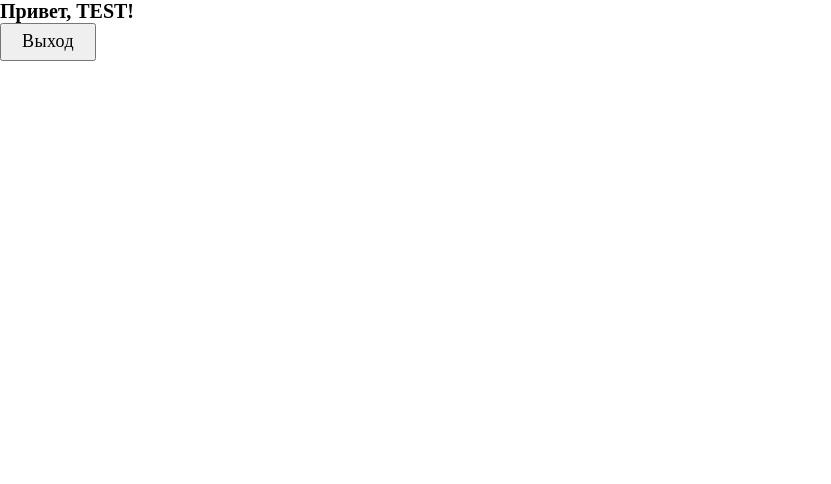
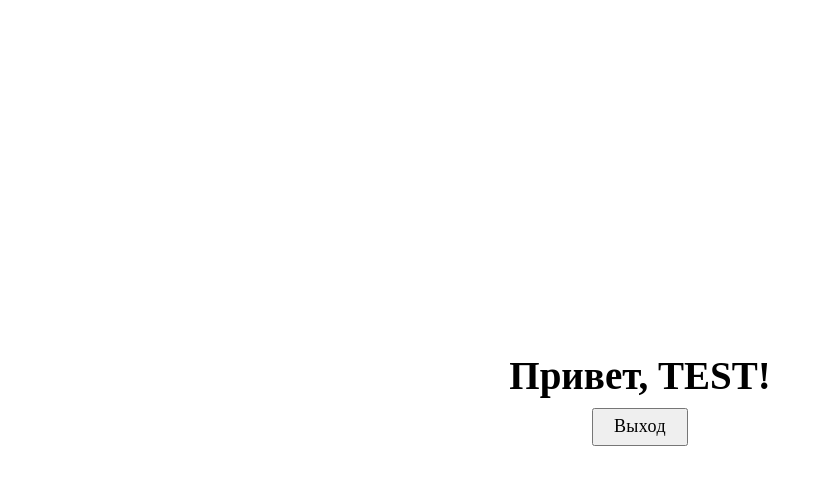
Before and after one commit to elrouss/prozhito-auth, a Next.js app: page /profile in a window 1280 px wide. Shown: the top 484 px of the page, without its empty margins (0-831 px from the left). Built offline with nearby package versions, Linux system fonts and the light colour scheme.

Commit message:
mark up profile page

```diff
--- a/src/pages/profile/index.module.scss
+++ b/src/pages/profile/index.module.scss
@@ -0,0 +1,18 @@
+@use '@/assets/styles/abstracts/variables/wrappers';
+
+.main {
+  display: flex;
+  align-items: center;
+  justify-content: center;
+  min-height: 100vh;
+}
+
+.wrapper {
+  display: flex;
+  flex-direction: column;
+  align-items: center;
+  row-gap: 10px;
+  max-width: wrappers.$form-desktop;
+  width: 100%;
+  padding: 20px;
+}
--- a/src/pages/profile/index.tsx
+++ b/src/pages/profile/index.tsx
@@ -1,10 +1,11 @@
+import { HeadingH1Default } from '@/shared/headings/heading-h1-default/ heading-h1-default';
 import { DefaultButton } from '@/shared/buttons/default-btn/default-btn';
 import styles from './index.module.scss';
 
 const ProfilePage = () => (
   <main className={styles.main}>
     <div className={styles.wrapper}>
-      <h1 className={styles.heading}>Привет, TEST!</h1>
+      <HeadingH1Default label="Привет, TEST!" />
       <DefaultButton label="Выход" />
     </div>
   </main>
```
